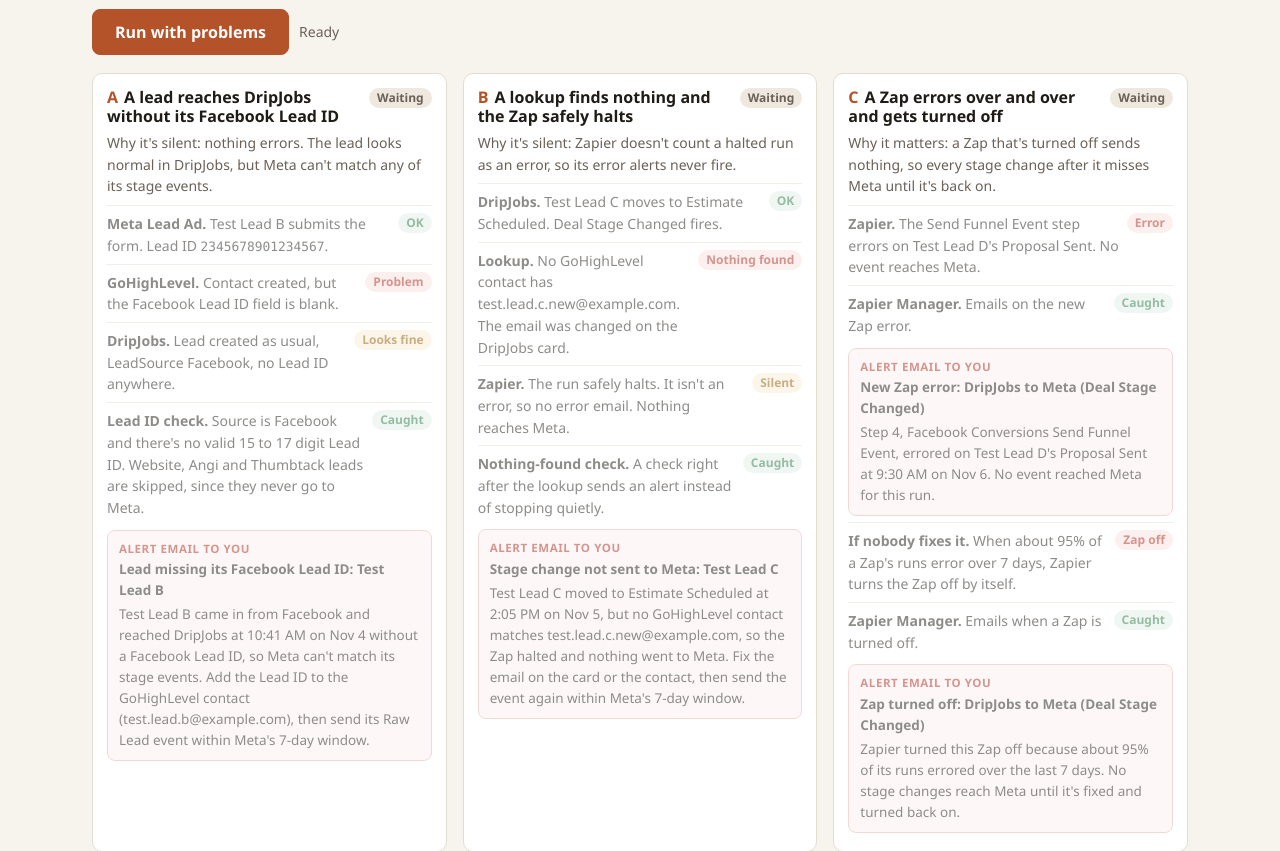
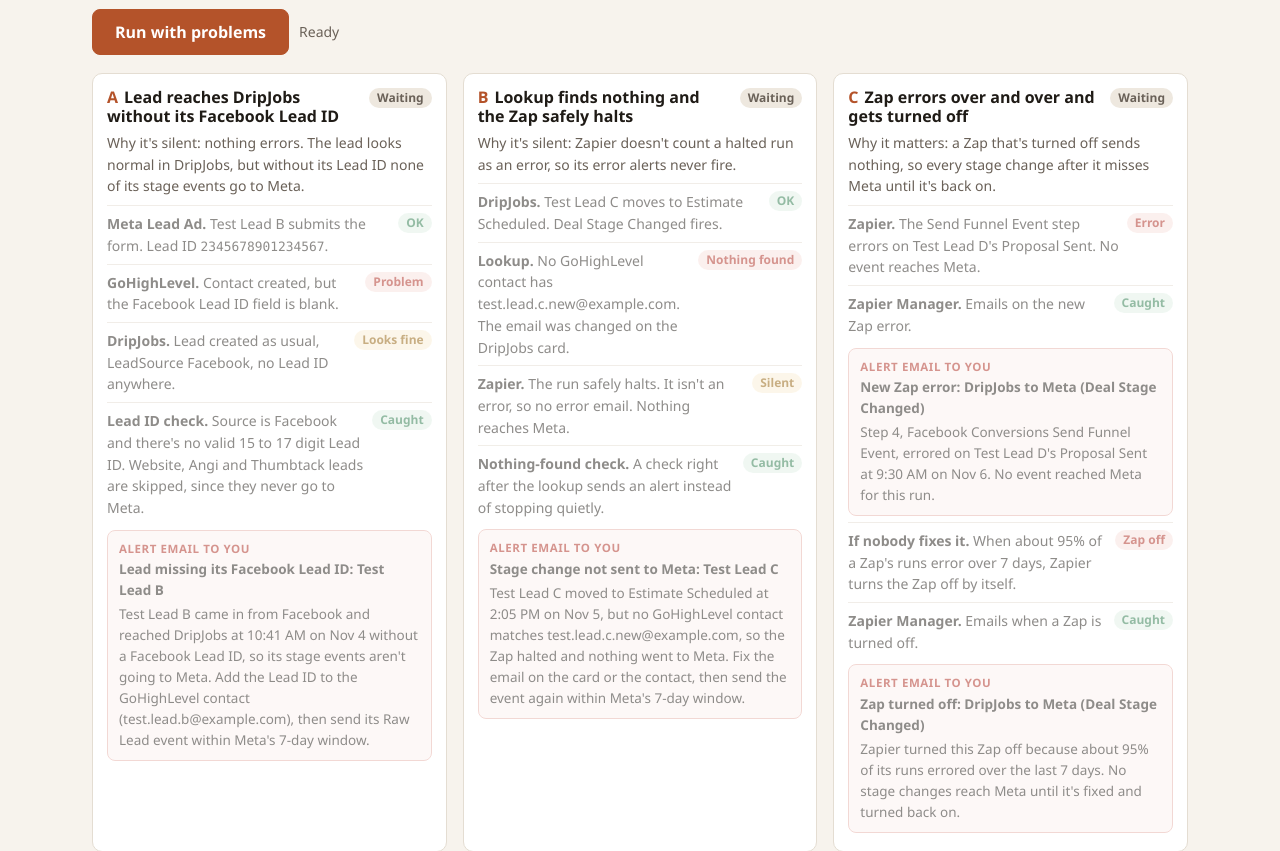
Before and after one commit to hrenchri-max/dripjobs-meta-lead-feedback-demo, a plain HTML site: page index.html in a window 1280 px wide. Shown: the part 2599-3450 px from the top of the page. Drawn offline with Linux system fonts and the light colour scheme.

Commit message:
Tighten problem A wording and section titles; note the hashed-email backup

```diff
--- a/index.html
+++ b/index.html
@@ -296,7 +296,7 @@
       <h3>How each event is built and matched</h3>
       <ul class="plain">
         <li>Fields follow Meta's Conversion Leads payload spec: <span class="mono">event_name</span> is the stage, <span class="mono">event_time</span> is when the card moved (Unix seconds), <span class="mono">action_source</span> is <span class="mono">system_generated</span>, <span class="mono">user_data.lead_id</span> is the Facebook Lead ID, <span class="mono">custom_data.event_source</span> is <span class="mono">crm</span> and <span class="mono">lead_event_source</span> is DripJobs.</li>
-        <li>Meta matches on the Lead ID first, then click ID, then hashed email. It rejects an event with an invalid Lead ID, and may discard one timed before the lead was created or more than 7 days before sending.</li>
+        <li>Meta matches on the Lead ID first, then click ID, then hashed email, so hashed email and phone can ride along as a backup (left out of the demo JSON to keep it short). Meta rejects an event with an invalid Lead ID, and may discard one timed before the lead was created or more than 7 days before sending.</li>
         <li>DripJobs' Create Lead action has no custom-field input, so the Lead ID has to ride somewhere. In this demo the Zap looks it up on the GoHighLevel contact by email. It could also ride in the deal's Notes or name. The audit shows which way your current setup went.</li>
         <li>On your accounts, the proof for each event is the DripJobs card, the Zap run and the event in your CRM dataset in Events Manager, side by side in screenshots, plus Diagnostics (no errors), and Lead Coverage (Meta wants 60% or higher) once Meta's 1 to 2 day data check is done.</li>
       </ul>
@@ -316,19 +316,19 @@
   <div id="prob-stage">
   <div class="fails">
     <article class="fail" id="fa">
-      <div class="fail-head"><h3><span class="letter">A</span>A lead reaches DripJobs without its Facebook Lead ID</h3><span class="pill">Waiting</span></div>
-      <p class="why">Why it's silent: nothing errors. The lead looks normal in DripJobs, but Meta can't match any of its stage events.</p>
+      <div class="fail-head"><h3><span class="letter">A</span>Lead reaches DripJobs without its Facebook Lead ID</h3><span class="pill">Waiting</span></div>
+      <p class="why">Why it's silent: nothing errors. The lead looks normal in DripJobs, but without its Lead ID none of its stage events go to Meta.</p>
       <ol class="frows">
         <li class="frow"><span><span class="who">Meta Lead Ad.</span> Test Lead B submits the form. Lead ID <span class="mono">2345678901234567</span>.</span><span class="pill ok">OK</span></li>
         <li class="frow"><span><span class="who">GoHighLevel.</span> Contact created, but the Facebook Lead ID field is blank.</span><span class="pill bad">Problem</span></li>
         <li class="frow"><span><span class="who">DripJobs.</span> Lead created as usual, LeadSource Facebook, no Lead ID anywhere.</span><span class="pill warn">Looks fine</span></li>
         <li class="frow"><span><span class="who">Lead ID check.</span> Source is Facebook and there's no valid 15 to 17 digit Lead ID. Website, Angi and Thumbtack leads are skipped, since they never go to Meta.</span><span class="pill ok">Caught</span></li>
-        <li class="frow alertrow"><div class="alert"><div class="lbl">Alert email to you</div><div class="subj">Lead missing its Facebook Lead ID: Test Lead B</div><p>Test Lead B came in from Facebook and reached DripJobs at 10:41 AM on Nov 4 without a Facebook Lead ID, so Meta can't match its stage events. Add the Lead ID to the GoHighLevel contact (test.lead.b@example.com), then send its Raw Lead event within Meta's 7-day window.</p></div></li>
+        <li class="frow alertrow"><div class="alert"><div class="lbl">Alert email to you</div><div class="subj">Lead missing its Facebook Lead ID: Test Lead B</div><p>Test Lead B came in from Facebook and reached DripJobs at 10:41 AM on Nov 4 without a Facebook Lead ID, so its stage events aren't going to Meta. Add the Lead ID to the GoHighLevel contact (test.lead.b@example.com), then send its Raw Lead event within Meta's 7-day window.</p></div></li>
       </ol>
     </article>
 
     <article class="fail" id="fb">
-      <div class="fail-head"><h3><span class="letter">B</span>A lookup finds nothing and the Zap safely halts</h3><span class="pill">Waiting</span></div>
+      <div class="fail-head"><h3><span class="letter">B</span>Lookup finds nothing and the Zap safely halts</h3><span class="pill">Waiting</span></div>
       <p class="why">Why it's silent: Zapier doesn't count a halted run as an error, so its error alerts never fire.</p>
       <ol class="frows">
         <li class="frow"><span><span class="who">DripJobs.</span> Test Lead C moves to Estimate Scheduled. Deal Stage Changed fires.</span><span class="pill ok">OK</span></li>
@@ -340,7 +340,7 @@
     </article>
 
     <article class="fail" id="fc">
-      <div class="fail-head"><h3><span class="letter">C</span>A Zap errors over and over and gets turned off</h3><span class="pill">Waiting</span></div>
+      <div class="fail-head"><h3><span class="letter">C</span>Zap errors over and over and gets turned off</h3><span class="pill">Waiting</span></div>
       <p class="why">Why it matters: a Zap that's turned off sends nothing, so every stage change after it misses Meta until it's back on.</p>
       <ol class="frows">
         <li class="frow"><span><span class="who">Zapier.</span> The Send Funnel Event step errors on Test Lead D's Proposal Sent. No event reaches Meta.</span><span class="pill bad">Error</span></li>
```
